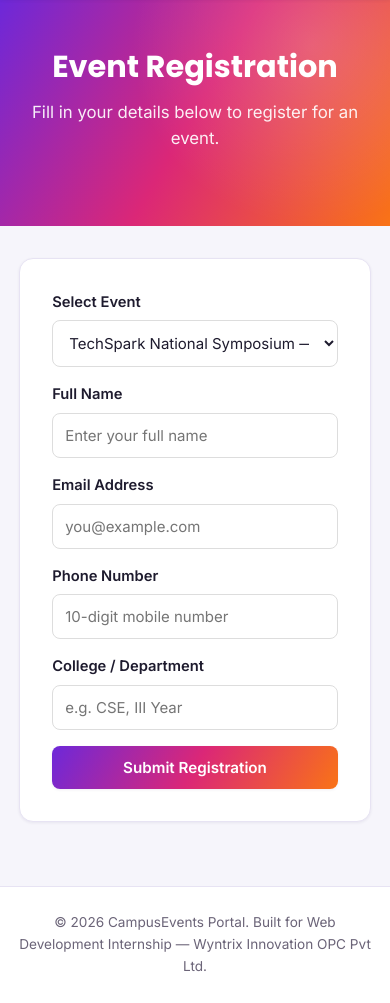
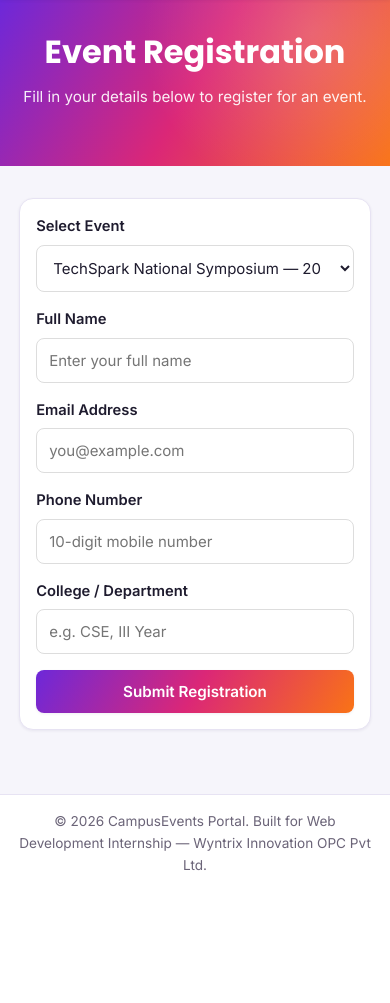
Before and after one commit to pugazhendhigovindaraj-lgtm/event2, a PHP site: page /register.html in a window 390 px wide. Shown: the part 73-1076 px from the top of the page. After the commit the page ends 944 px from the top, so only its background shows below. Run offline with PHP 8.4, Linux system fonts and the light colour scheme.

Commit message:
Update style.css

```diff
--- a/style.css
+++ b/style.css
@@ -930,3 +930,105 @@ footer {
   object-fit:cover;
   display:block;
 }
+
+
+/* =========================
+   ADMIN DASHBOARD MOBILE
+========================= */
+@media (max-width: 768px) {
+
+    .hero {
+        padding: 2rem 1rem;
+        text-align: center;
+    }
+
+    .hero h1 {
+        font-size: 2rem;
+    }
+
+    .hero p {
+        font-size: 0.95rem;
+    }
+
+    /* Tabs */
+    .admin-tabs {
+        display: flex;
+        width: 100%;
+    }
+
+    .tab-btn {
+        flex: 1;
+        text-align: center;
+        font-size: 0.9rem;
+        padding: 12px;
+    }
+
+    /* Add Event Button */
+    .actions-bar {
+        display: flex;
+        flex-direction: column;
+        gap: 10px;
+    }
+
+    .actions-bar .btn {
+        width: 100%;
+    }
+
+    /* Tables */
+    .table-container {
+        overflow-x: auto;
+        width: 100%;
+    }
+
+    table {
+        min-width: 900px;
+    }
+
+    th,
+    td {
+        font-size: 0.85rem;
+        padding: 10px;
+    }
+
+    /* Forms */
+    .form-card {
+        width: 100%;
+        padding: 1rem;
+    }
+
+    .form-group input,
+    .form-group select,
+    .form-group textarea {
+        width: 100%;
+    }
+
+    /* Dashboard Cards */
+    .info-card,
+    .event-card,
+    .feature-card {
+        width: 100%;
+    }
+
+    /* Footer */
+    footer {
+        text-align: center;
+        padding: 1rem;
+    }
+
+    /* Logo */
+    .logo img {
+        width: 45px;
+        height: 45px;
+    }
+
+    .logo {
+        font-size: 1.1rem;
+    }
+
+    /* Logout Button */
+    .logout-btn,
+    .btn-outline {
+        width: 100%;
+        margin-top: 10px;
+    }
+}
```
